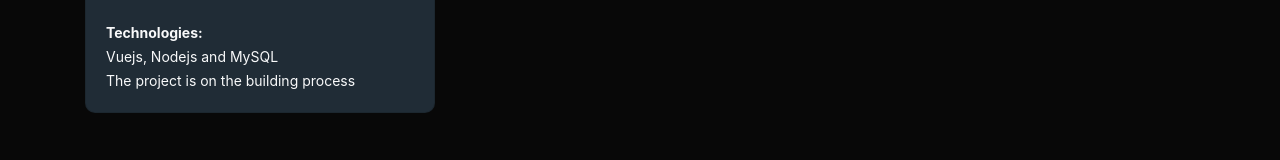
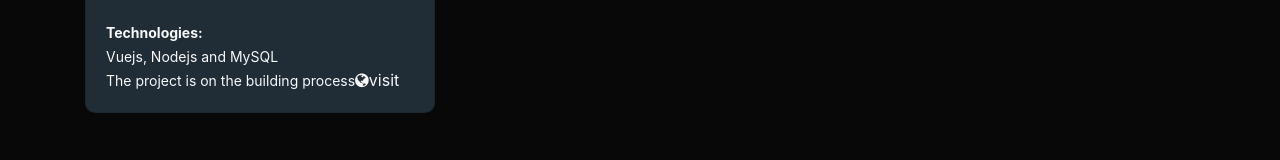
Before and after one commit to Agboola12/React-Portflio, a React (Create React App) app: page / in a window 1280 px wide. Shown: the part 1373-1533 px from the top of the page. Built offline with nearby package versions, Linux system fonts and the light colour scheme.

Commit message:
adding some features

```diff
--- a/src/App.js
+++ b/src/App.js
@@ -128,6 +128,7 @@
                           <small><b>Technologies:</b></small><br/>
                           <small>Vuejs, Nodejs and MySQL</small> <br/>
                           <small>The project is on the building process</small>
+                          <Link to="https://github.com/Agboola12/Artist-App-Vue-Frontend"  className='text-light'><i class="fa fa-globe" aria-hidden="true"></i>visit</Link>
                         </div>
                       </div>
                     </div>
```
